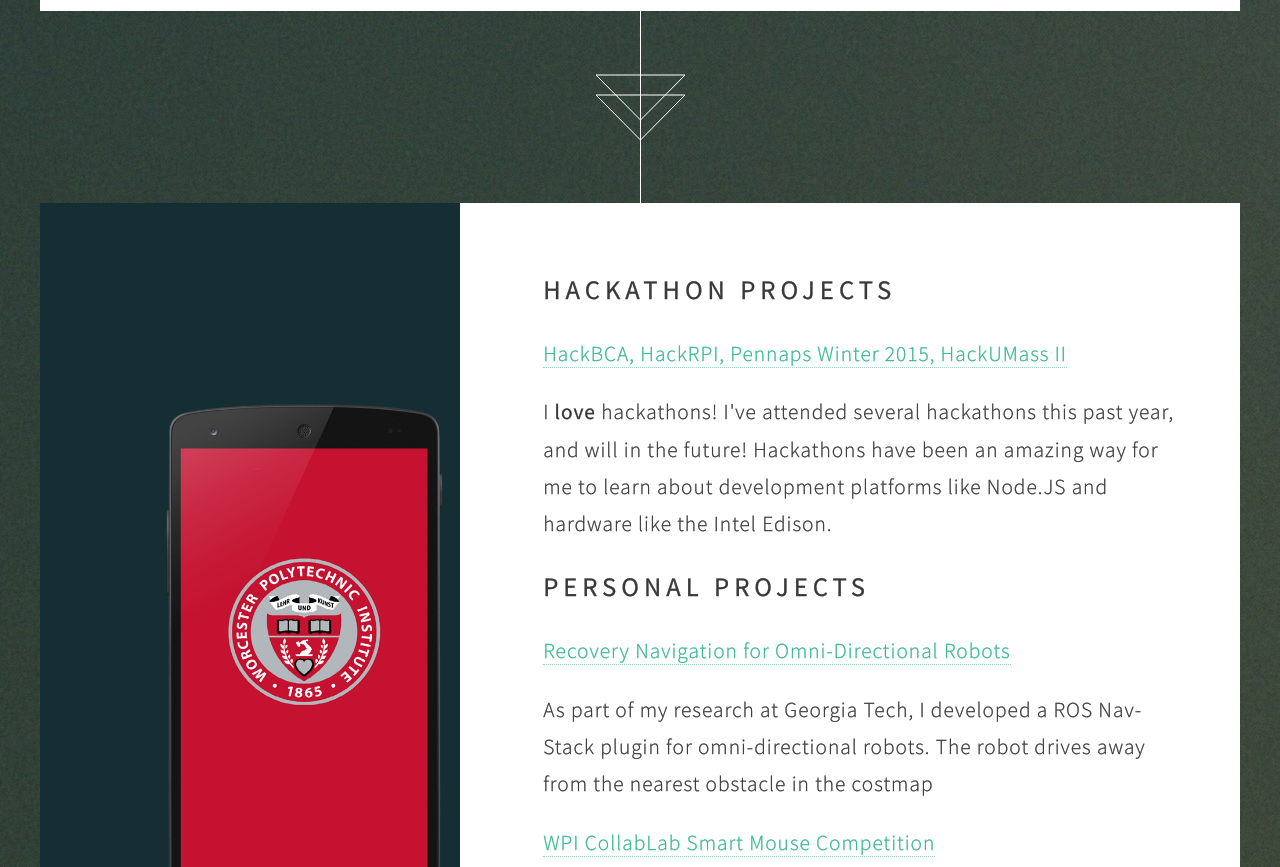
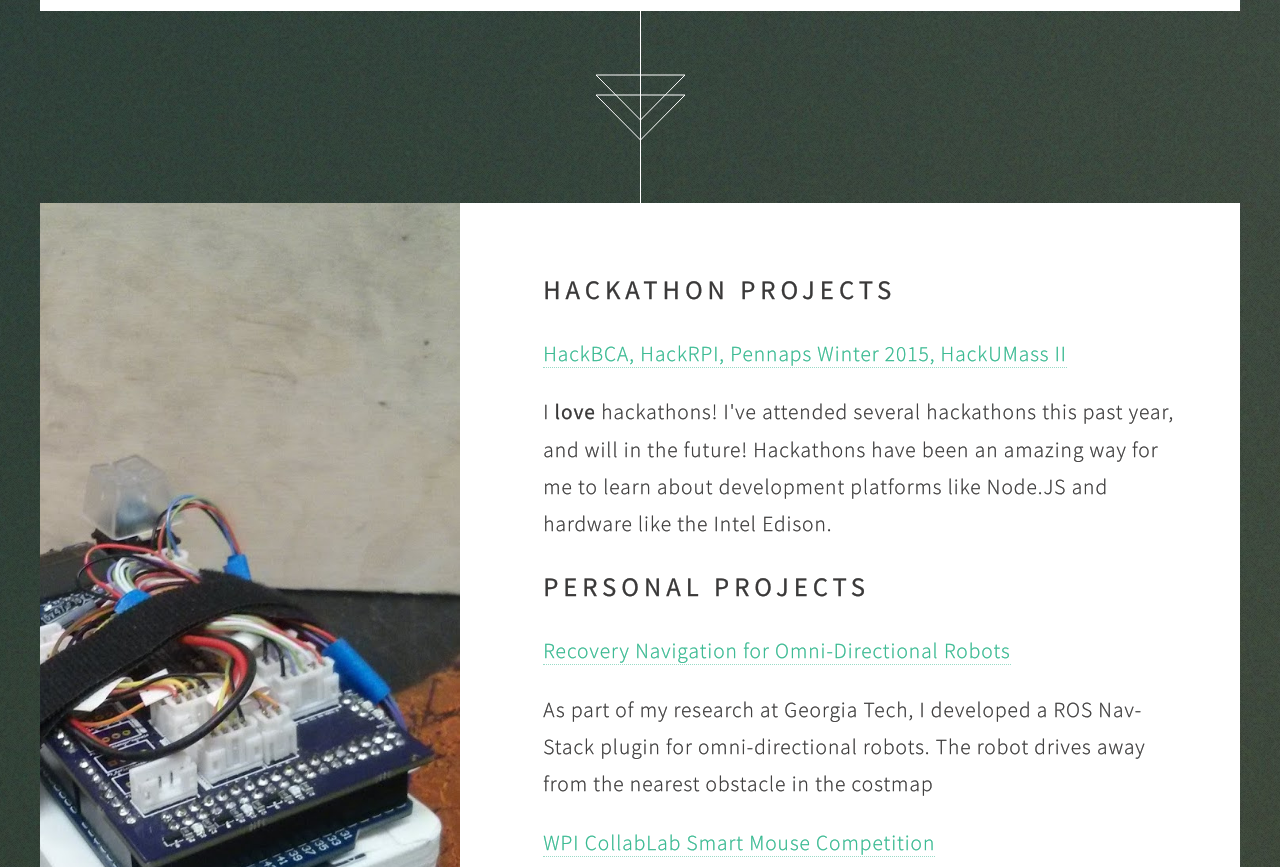
Before and after one commit to PeterMitrano/petermitrano.github.io, a plain HTML site: page index.html in a window 1280 px wide. Shown: the part 2773-3640 px from the top of the page. Drawn offline with Linux system fonts and the light colour scheme.

Commit message:
fix image

```diff
--- a/index.html
+++ b/index.html
@@ -136,7 +136,7 @@
     <a  name="projects"></a>
     <article id="first" class="container box style1 right">
       <a href="https://play.google.com/store/apps/details?id=edu.wpi.tmathmeyer.mybannerwebwpi" class="image fit">
-        <img src="images/framed%20logo.png" alt="Splash Screenshot"/>
+        <img src="images/smartmouse.jpg" alt="Splash Screenshot"/>
       </a>
       <div class="inner">
         <header>
```
Also changed, not shown: images/smartmouse.jpg (added).
